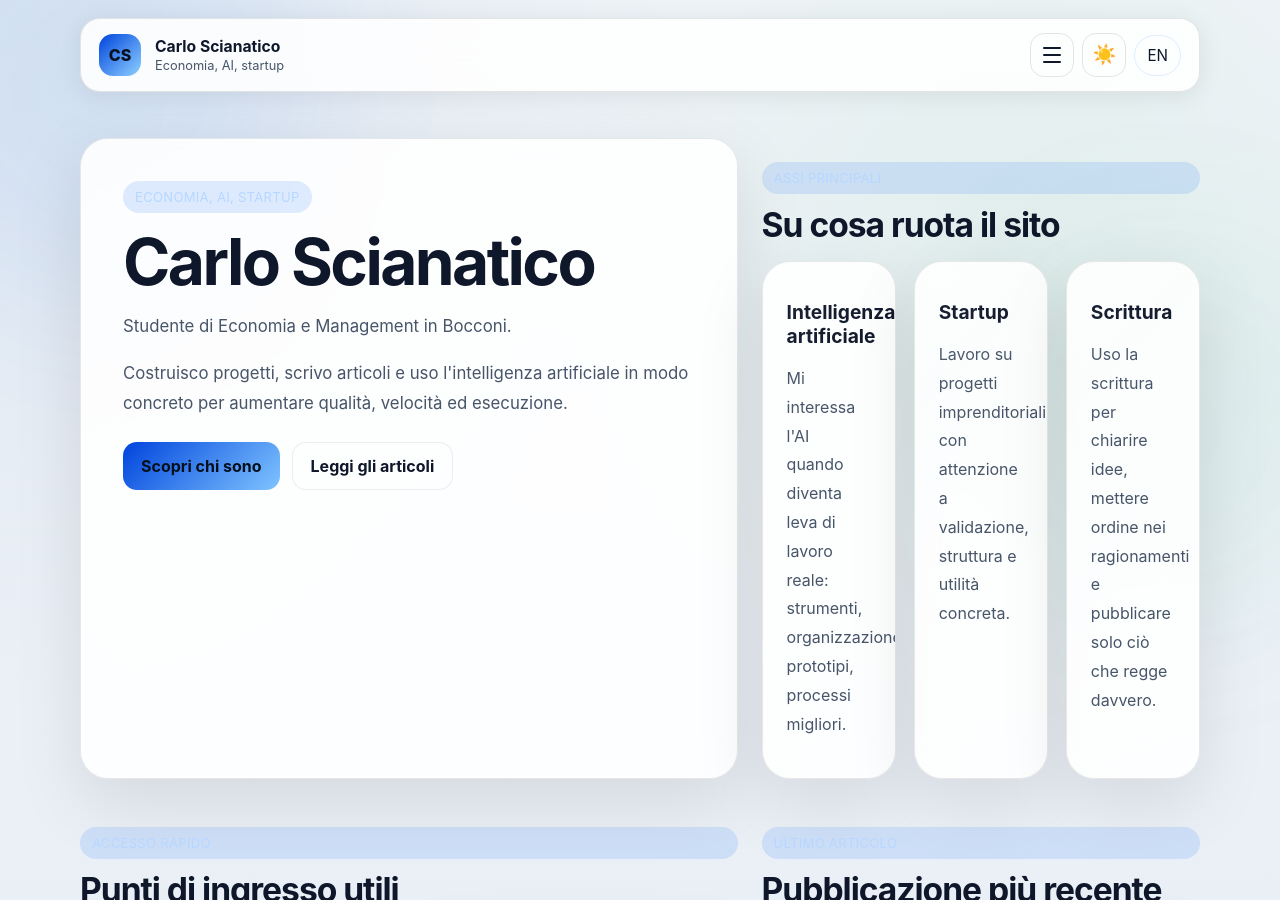
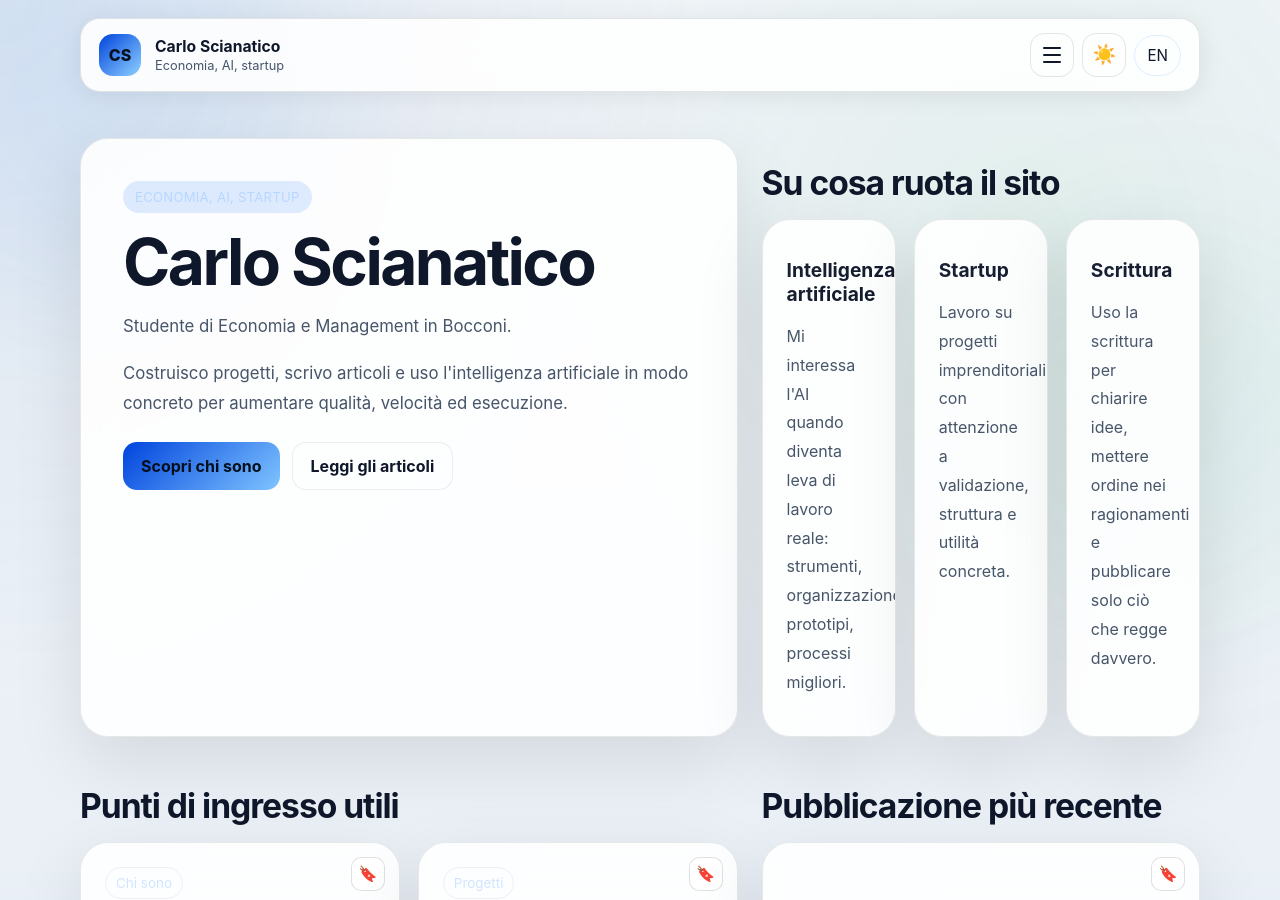
Before and after one commit to carloscianatico/carloscianatico.github.io, a Jekyll site: the page built from index.md, in a window 1280 px wide and 900 px high. Built offline with Jekyll 4.4.1, drawn with Linux system fonts in a browser that asks for light colours.

Commit message:
Update home.html

```diff
--- a/_layouts/home.html
+++ b/_layouts/home.html
@@ -20,7 +20,6 @@ layout: default
 {% if page.focus_cards %}
 <section class="section-block reveal">
   <div class="section-heading">
-    <span class="eyebrow">{% if page.lang == 'en' %}Main axes{% else %}Assi principali{% endif %}</span>
     <h2>{% if page.lang == 'en' %}What this site revolves around{% else %}Su cosa ruota il sito{% endif %}</h2>
   </div>
   <div class="card-grid card-grid-3">
@@ -37,7 +36,6 @@ layout: default
 {% if page.quick_links %}
 <section class="section-block reveal">
   <div class="section-heading">
-    <span class="eyebrow">{% if page.lang == 'en' %}Quick access{% else %}Accesso rapido{% endif %}</span>
     <h2>{% if page.lang == 'en' %}Useful entry points{% else %}Punti di ingresso utili{% endif %}</h2>
   </div>
   <div class="card-grid card-grid-2">
@@ -63,7 +61,6 @@ layout: default
 {% if latest_post %}
 <section class="section-block reveal">
   <div class="section-heading">
-    <span class="eyebrow">{% if page.lang == 'en' %}Latest article{% else %}Ultimo articolo{% endif %}</span>
     <h2>{% if page.lang == 'en' %}Most recent publication{% else %}Pubblicazione più recente{% endif %}</h2>
   </div>
   <article class="glass-card feature-article">
```
